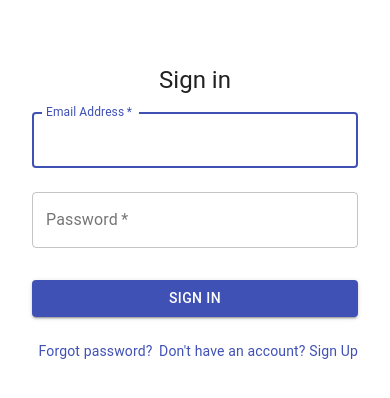
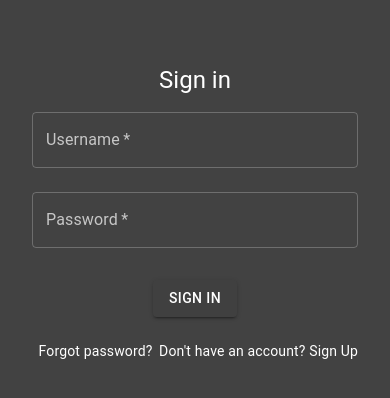
Before and after one commit to Nycarus/expendable-employees, a React (Create React App) app in the folder expendable-employees/: page /login in a window 390 px wide. Shown: the top 398 px of the page. Built offline with nearby package versions, Linux system fonts and the light colour scheme.

Commit message:
Updated project
- Updated website icon
- Fixed routing
- Login page updated
- Landing page updated

```diff
--- a/expendable-employees/src/App.js
+++ b/expendable-employees/src/App.js
@@ -1,6 +1,6 @@
 import './App.css';
 import Landing from './Landing';
-import {Route} from "react-router-dom";
+import {BrowserRouter, Route} from "react-router-dom";
 import Login from "./Login";
 import Inbox from "./Inbox";
 import Finances from "./Finances";
@@ -10,10 +10,28 @@ import Employees from "./Employees";
 import EmployeeRegister from "./EmployeeRegister";
 import Calendar from "./Calendar";
 import Account from "./Account";
+import {ThemeProvider, createMuiTheme} from '@material-ui/core/styles'
+import CssBaseline from "@material-ui/core/CssBaseline";
+
+const theme = createMuiTheme({
+    palette: {
+        type: 'dark',
+        primary: {
+            main: '#404040',
+        },
+        secondary: {
+            main: '#c7c7c7',
+        }
+    }
+})
+
 
 function App() {
     return (
+        <ThemeProvider theme={theme}>
+            <CssBaseline/>
             <div className="App">
+                <BrowserRouter>
                     <Route exact path="/" component={Landing}/>
                     <Route exact path="/login" component={Login}/>
                     <Route exact path="/inbox" component={Inbox}/>
@@ -24,7 +42,9 @@ function App() {
                     <Route exact path="/employeeregister" component={EmployeeRegister}/>
                     <Route exact path="/calendar" component={Calendar}/>
                     <Route exact path="/account" component={Account}/>
+                </BrowserRouter>
             </div>
+        </ThemeProvider>
     );
 }
 
--- a/expendable-employees/src/Landing.js
+++ b/expendable-employees/src/Landing.js
@@ -1,11 +1,14 @@
 import React from 'react';
-import { makeStyles } from '@material-ui/core/styles';
+import {makeStyles} from '@material-ui/core/styles';
 import AppBar from '@material-ui/core/AppBar';
 import Toolbar from '@material-ui/core/Toolbar';
 import Typography from '@material-ui/core/Typography';
 import Button from '@material-ui/core/Button';
-import LensIcon from '@material-ui/icons/Lens';
-import {Link} from "react-router-dom";
+import {BrowserRouter} from 'react-router-dom';
+import {Link} from 'react-router-dom';
+import Grid from "@material-ui/core/Grid";
+import Login from "./Login";
+import {Container, Paper} from "@material-ui/core";
 
 const useStyles = makeStyles((theme) => ({
     root: {
@@ -13,7 +16,32 @@ const useStyles = makeStyles((theme) => ({
     },
     title: {
         flexGrow: 1,
-        alignContent: "start",
+    },
+    image: {
+        position: 'relative',
+        backgroundColor: theme.palette.grey[800],
+        color: theme.palette.common.white,
+        marginBottom: theme.spacing(4),
+        backgroundImage: 'url(https://source.unsplash.com/faEfWCdOKIg/1920x1080)',
+        backgroundSize: 'cover',
+        backgroundRepeat: 'no-repeat',
+        backgroundPosition: 'center',
+    },
+    overlay: {
+        position: 'absolute',
+        top: 0,
+        bottom: 0,
+        right: 0,
+        left: 0,
+        backgroundColor: 'rgba(0,0,0,.3)',
+    },
+    headerContent: {
+        position: 'relative',
+        padding: theme.spacing(3),
+        [theme.breakpoints.up('md')]: {
+            padding: theme.spacing(6),
+            paddingRight: 0,
+        },
     },
 }));
 
@@ -21,16 +49,32 @@ export default function Landing() {
     const classes = useStyles();
 
     return (
+        <BrowserRouter forceRefresh={true}>
             <div className={classes.root}>
                 <AppBar position="static">
                     <Toolbar>
                         <Typography variant="h4" className={classes.title}>
                             Expendable Employees
                         </Typography>
-                    <Button color="inherit"><li><Link to="/login">Login</Link></li></Button>
-                    <Button color="inherit"><li><Link to="/register">Register</Link></li></Button>
+                        <Button color="inherit" component={Link} to="/login">Login</Button>
+                        <Button color="inherit" component={Link} to="/register">Register</Button>
                     </Toolbar>
                 </AppBar>
+
+                <Paper className={classes.image}>
+                    <div className={classes.overlay}/>
+                    <Grid container xs={12} sm={6} md={6} lg={2}>
+                        <Grid item>
+                            <div className={classes.headerContent}>
+                                <Typography component="h1" variant="h3" color="inherit">
+                                    Welcome to the perfect managerial tool.
+                                    Our goal is to make your employees expandable.
+                                </Typography>
                             </div>
+                        </Grid>
+                    </Grid>
+                </Paper>
+            </div>
+        </BrowserRouter>
     );
 }
--- a/expendable-employees/src/Login.js
+++ b/expendable-employees/src/Login.js
@@ -13,7 +13,7 @@ const useStyles = makeStyles((theme) => ({
         height: '100vh',
     },
     image: {
-        backgroundImage: 'url(https://source.unsplash.com/featured/?business)',
+        backgroundImage: 'url(https://source.unsplash.com/Nyvq2juw4_o/1920x1080)',
         backgroundSize: 'cover',
         backgroundPosition: 'center',
     },
@@ -38,17 +38,16 @@ export default function Login() {
             <Grid item xs={12} sm={8} md={3} component={Paper} elevation={6} square>
                 <div className={classes.paper}>
                     <Typography component="h1" variant="h5">Sign in</Typography>
-                    <form className={classes.form} noValidate>
+                    <form>
                         <TextField
                             variant="outlined"
                             margin="normal"
                             required
                             fullWidth
-                            id="email"
-                            label="Email Address"
-                            name="email"
-                            autoComplete="email"
-                            autoFocus
+                            id="username"
+                            label="Username"
+                            name="username"
+                            color="secondary"
                         />
                         <TextField
                             variant="outlined"
@@ -59,11 +58,10 @@ export default function Login() {
                             label="Password"
                             type="password"
                             id="password"
-                            autoComplete="current-password"
+                            color="secondary"
                         />
                         <Button
                             type="submit"
-                            fullWidth
                             variant="contained"
                             color="primary"
                             className={classes.submit}
@@ -72,12 +70,12 @@ export default function Login() {
                         </Button>
                         <Grid container>
                             <Grid item xs>
-                                <Link href="#" variant="body2">
+                                <Link href="#" variant="body2" color="textPrimary">
                                     Forgot password?
                                 </Link>
                             </Grid>
                             <Grid item>
-                                <Link href="#" variant="body2">
+                                <Link href="#" variant="body2" color="textPrimary">
                                     {"Don't have an account? Sign Up"}
                                 </Link>
                             </Grid>
--- a/expendable-employees/src/index.js
+++ b/expendable-employees/src/index.js
@@ -3,12 +3,9 @@ import ReactDOM from 'react-dom';
 import './index.css';
 import App from './App';
 import reportWebVitals from './reportWebVitals';
-import {BrowserRouter} from "react-router-dom";
 
 ReactDOM.render(
-    <BrowserRouter>
-        <App/>
-    </BrowserRouter>,
+    <App/>,
     document.getElementById('root')
 );
 
```
Also changed, not shown: 1 other file (tests, documents, lock files or other folders). Lines whose indentation alone changed are shown as unchanged.
